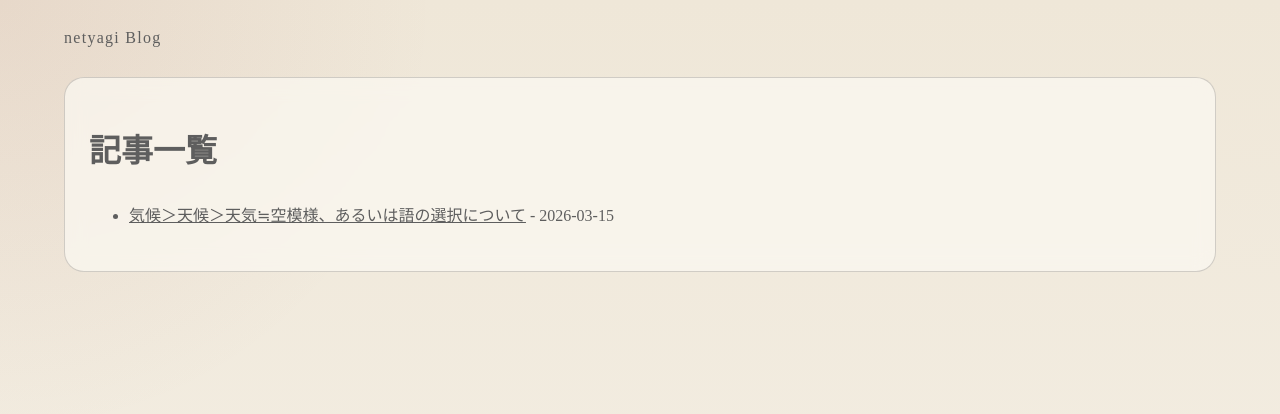
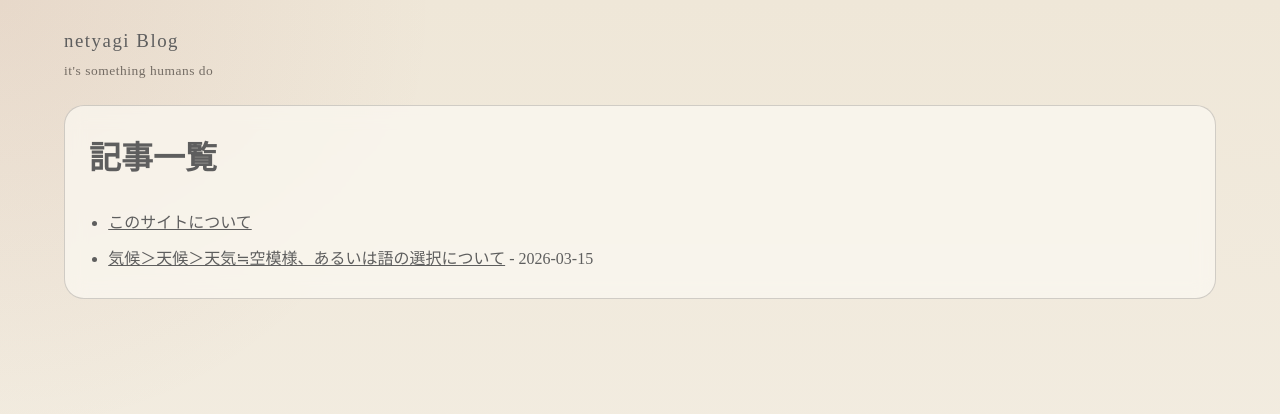
Before and after one commit to netyagi-pages/blog, a Jekyll site: the page built from index.md, in a window 1280 px wide. Shown: the top 414 px of the page. Built offline with Jekyll 4.4.1, drawn with Linux system fonts in a browser that asks for light colours.

Commit message:
add text & changed layout

```diff
--- a/_layouts/default.html
+++ b/_layouts/default.html
@@ -10,7 +10,10 @@
   <body>
     <div class="site-shell">
       <header class="site-header">
-        <a class="site-title" href="{{ '/' | relative_url }}">{{ site.title }}</a>
+        <div class="site-header__main">
+          <a class="site-title" href="{{ '/' | relative_url }}">{{ site.title }}</a>
+          <p class="site-tagline">it's something humans do</p>
+        </div>
       </header>
       <main class="site-content">
         {{ content }}
--- a/_layouts/post.html
+++ b/_layouts/post.html
@@ -10,7 +10,9 @@ layout: default
 <article class="post-card">
   <header class="post-header">
     <h1 class="post-title">{{ page.title }}</h1>
-    <p class="post-date">{{ page.date | date: "%Y-%m-%d" }}</p>
+    {% if page.show_date != false and page.date %}
+      <p class="post-date">{{ page.date | date: "%Y-%m-%d" }}</p>
+    {% endif %}
   </header>
 
   <div class="content-viewer content-viewer--full">
--- a/assets/css/main.css
+++ b/assets/css/main.css
@@ -74,13 +74,32 @@ a {
 }
 
 .site-header {
+  display: flex;
+  align-items: flex-start;
+  gap: 10px;
   margin-bottom: 24px;
+}
+
+.site-header__main {
+  display: flex;
+  flex-direction: column;
+  align-items: flex-start;
+  gap: 4px;
+  min-width: 0;
 }
 
 .site-title {
   text-decoration: none;
-  font-size: 1rem;
+  font-size: 1.18rem;
   letter-spacing: 0.08em;
+}
+
+.site-tagline {
+  margin: 0;
+  font-size: 0.84rem;
+  letter-spacing: 0.04em;
+  color: rgba(31, 26, 23, 0.58);
+  line-height: 1.4;
 }
 
 .site-content {
@@ -94,6 +113,23 @@ a {
 
 .post-card {
   min-width: 0;
+}
+
+.home-title {
+  margin: 0 0 0.67em;
+}
+
+.entry-list {
+  margin: 0;
+  padding-left: 1.2em;
+}
+
+.entry-list__item + .entry-list__item {
+  margin-top: 0.45em;
+}
+
+.entry-list__link {
+  text-decoration: underline;
 }
 
 .post-header {
@@ -282,6 +318,10 @@ a {
     color: rgba(243, 238, 230, 0.72);
   }
 
+  .site-tagline {
+    color: rgba(243, 238, 230, 0.68);
+  }
+
   a:hover {
     color: var(--accent);
   }
@@ -315,6 +355,14 @@ a {
 @media (max-width: 640px) {
   .site-shell {
     padding: 12px;
+  }
+
+  .site-header {
+    gap: 10px;
+  }
+
+  .site-tagline {
+    font-size: 0.78rem;
   }
 
   .site-content {
--- a/index.md
+++ b/index.md
@@ -3,12 +3,15 @@ layout: default
 title: Home
 ---
 
-# 記事一覧
+<h1 class="home-title">記事一覧</h1>
 
-{% if site.posts.size > 0 %}
-{% for post in site.posts %}
-- [{{ post.title }}]({{ post.url | relative_url }}) - {{ post.date | date: "%Y-%m-%d" }}
-{% endfor %}
-{% else %}
-まだ記事はありません。
-{% endif %}
+<ul class="entry-list">
+  <li class="entry-list__item">
+    <a class="entry-list__link" href="{{ '/about/' | relative_url }}">このサイトについて</a>
+  </li>
+  {% for post in site.posts %}
+    <li class="entry-list__item">
+      <a class="entry-list__link" href="{{ post.url | relative_url }}">{{ post.title }}</a> - {{ post.date | date: "%Y-%m-%d" }}
+    </li>
+  {% endfor %}
+</ul>
```
Also changed, not shown: about.md (added, +11 -0 lines).
